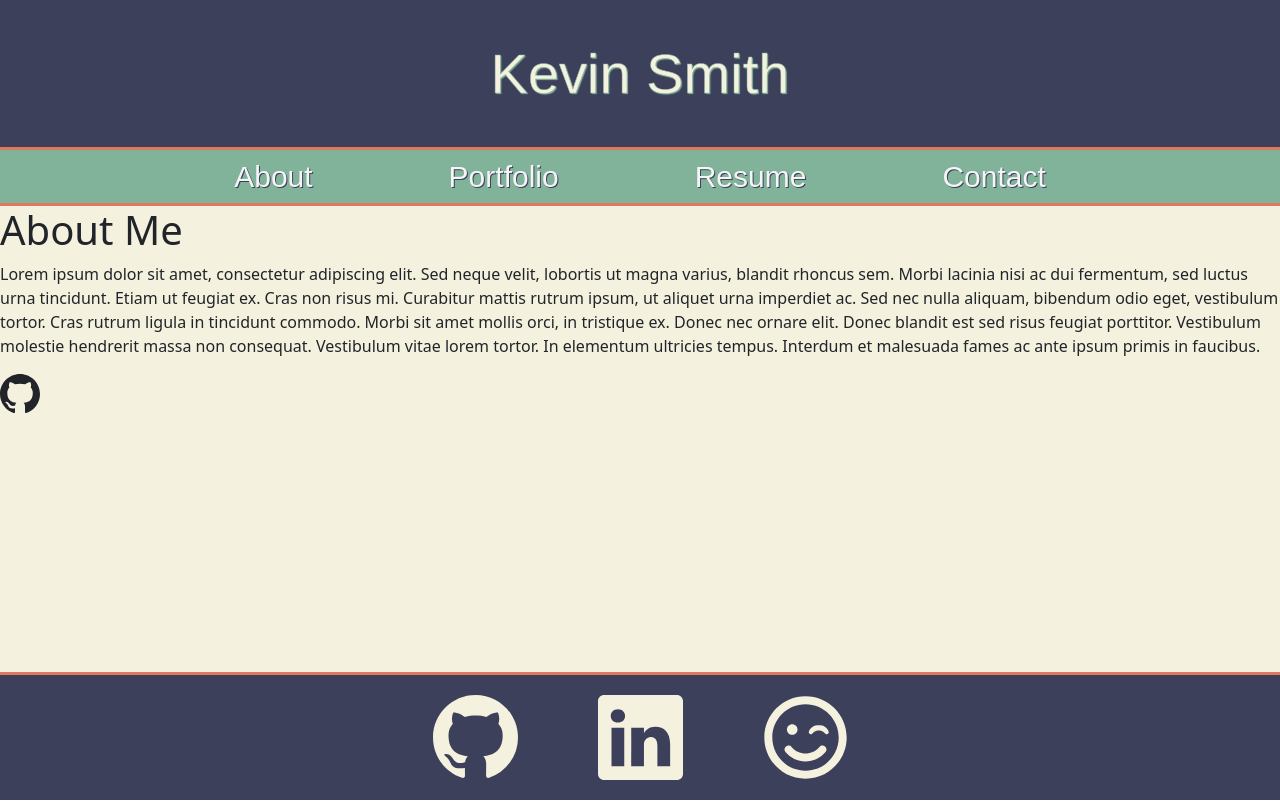
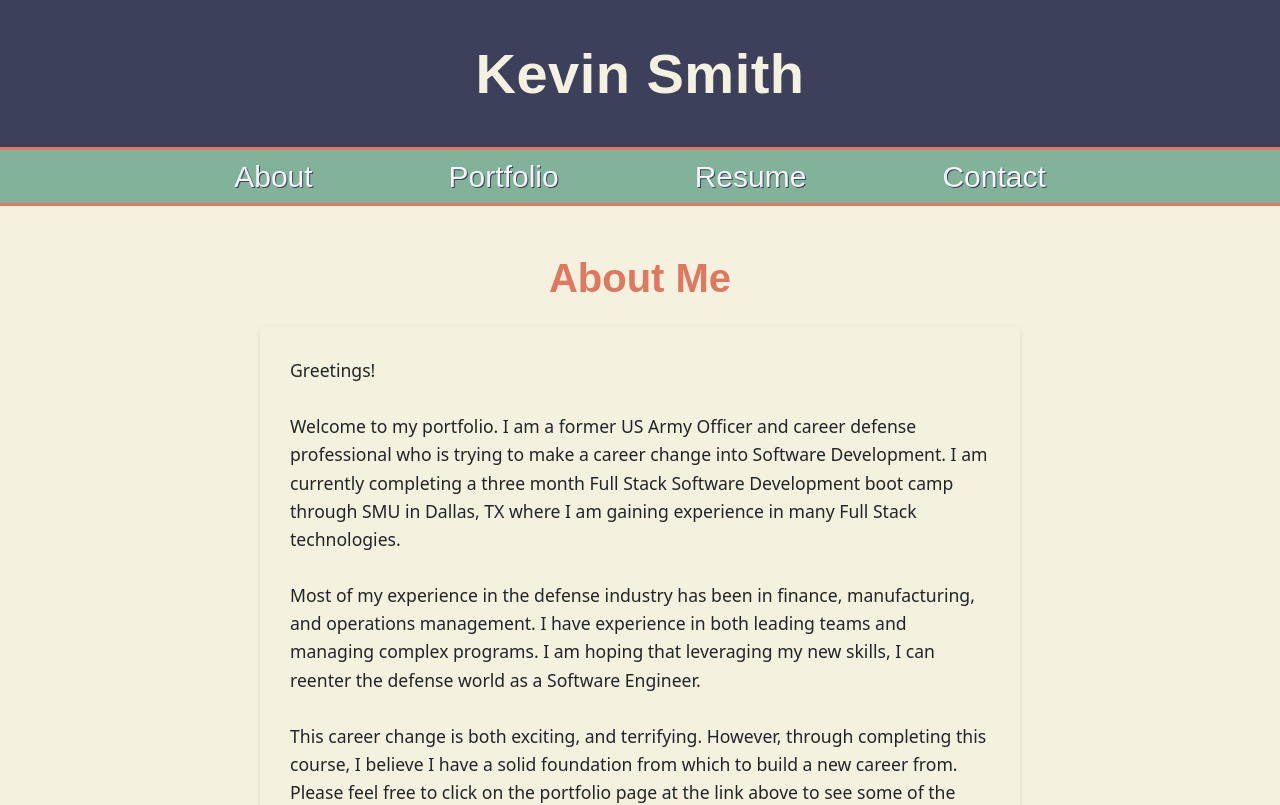
Before and after one commit to kevinsmithseven/professional-portfolio, a React (Vite) app: page / in a window 1280 px wide. Shown: the top 805 px of the page. Built offline with nearby package versions, Linux system fonts and the light colour scheme.

Commit message:
updated About page and styling

```diff
--- a/src/pages/About.jsx
+++ b/src/pages/About.jsx
@@ -1,22 +1,22 @@
-import { BsGithub } from "react-icons/bs";
+import '../styles/About.css'
 
 export default function About() {
-    return (
-      <div>
-        <h1>About Me</h1>
-        <p>
-          Lorem ipsum dolor sit amet, consectetur adipiscing elit. Sed neque
-          velit, lobortis ut magna varius, blandit rhoncus sem. Morbi lacinia nisi
-          ac dui fermentum, sed luctus urna tincidunt. Etiam ut feugiat ex. Cras
-          non risus mi. Curabitur mattis rutrum ipsum, ut aliquet urna imperdiet
-          ac. Sed nec nulla aliquam, bibendum odio eget, vestibulum tortor. Cras
-          rutrum ligula in tincidunt commodo. Morbi sit amet mollis orci, in
-          tristique ex. Donec nec ornare elit. Donec blandit est sed risus feugiat
-          porttitor. Vestibulum molestie hendrerit massa non consequat. Vestibulum
-          vitae lorem tortor. In elementum ultricies tempus. Interdum et malesuada
-          fames ac ante ipsum primis in faucibus.
-        </p>
-        <BsGithub size={40} />
+  return (
+    <div className="container my-5">
+      <h1 className="text-center mb-4">About Me</h1>
+      <div className="row">
+        <div className="col-lg-8 mx-auto about-text">
+          <p className="text-justify">
+            Greetings!<br>
+            </br><br></br>
+            Welcome to my portfolio. I am a former US Army Officer and career defense professional who is trying to make a career change into Software Development. I am currently completing a three month Full Stack Software Development boot camp through SMU in Dallas, TX where I am gaining experience in many Full Stack technologies.<br></br><br></br>
+
+            Most of my experience in the defense industry has been in finance, manufacturing, and operations management. I have experience in both leading teams and managing complex programs. I am hoping that leveraging my new skills, I can reenter the defense world as a Software Engineer.<br></br><br></br>
+
+            This career change is both exciting, and terrifying. However, through completing this course, I believe I have a solid foundation from which to build a new career from. Please feel free to click on the portfolio page at the link above to see some of the cool projects I have created as part of this program, and stay tuned for upcoming additions as I continue to learn and add to my portfolio.
+          </p>
+        </div>
       </div>
-    );
-  }
+    </div>
+  );
+}
--- /dev/null
+++ b/src/styles/About.css
@@ -0,0 +1,28 @@
+h1 {
+    color: #e0785f; /* Accent color */
+    font-family: 'Arial', sans-serif; /* Consider a different font */
+    font-weight: 700; /* Bold font weight */
+}
+
+.about-text {
+    background-color: #f4f1de;
+    padding: 20px;
+    border-radius: 5px;
+    box-shadow: 0 2px 5px rgba(0,0,0,0.1);
+}
+
+p {
+    line-height: 1.6;
+    font-size: 1.1rem;
+}
+
+p a:hover {
+    text-decoration: underline;
+}
+
+
+@media (min-width: 992px) {
+    .about-text {
+        padding: 30px;
+    }
+}
--- a/src/styles/Footer.css
+++ b/src/styles/Footer.css
@@ -14,7 +14,7 @@
 }
 
 .footer a:hover {
-    color: #e0785f;
+    color: #f2cc8f;
     /* Link hover color */
 }
 
--- a/src/styles/Header.css
+++ b/src/styles/Header.css
@@ -3,15 +3,22 @@
     border-bottom: 3px solid #e0785f;
     height: 150px;
     display: flex;
-    justify-content: center; /* Center children horizontally */
-    align-items: center; /* Center children vertically */
+    justify-content: center;
+    align-items: center;
 }
 
 .header h1 {
     margin: 0;
     color: #f4f1de;
-    font-size: 3.5rem; /* Adjusted font size */
+    font-size: 3.5rem;
     font-family: Arial, Helvetica, sans-serif;
-    text-shadow: 1px 1px 1px #81b29a; /* Softer shadow */
-    -webkit-text-stroke: 0.5px #81b29a; /* Thinner stroke */
+    font-weight: bold;
+    letter-spacing: 0.5px;
 }
+
+/* Responsive font size for smaller screens */
+@media (max-width: 768px) {
+    .header h1 {
+        font-size: 2.5rem;
+    }
+}
```
